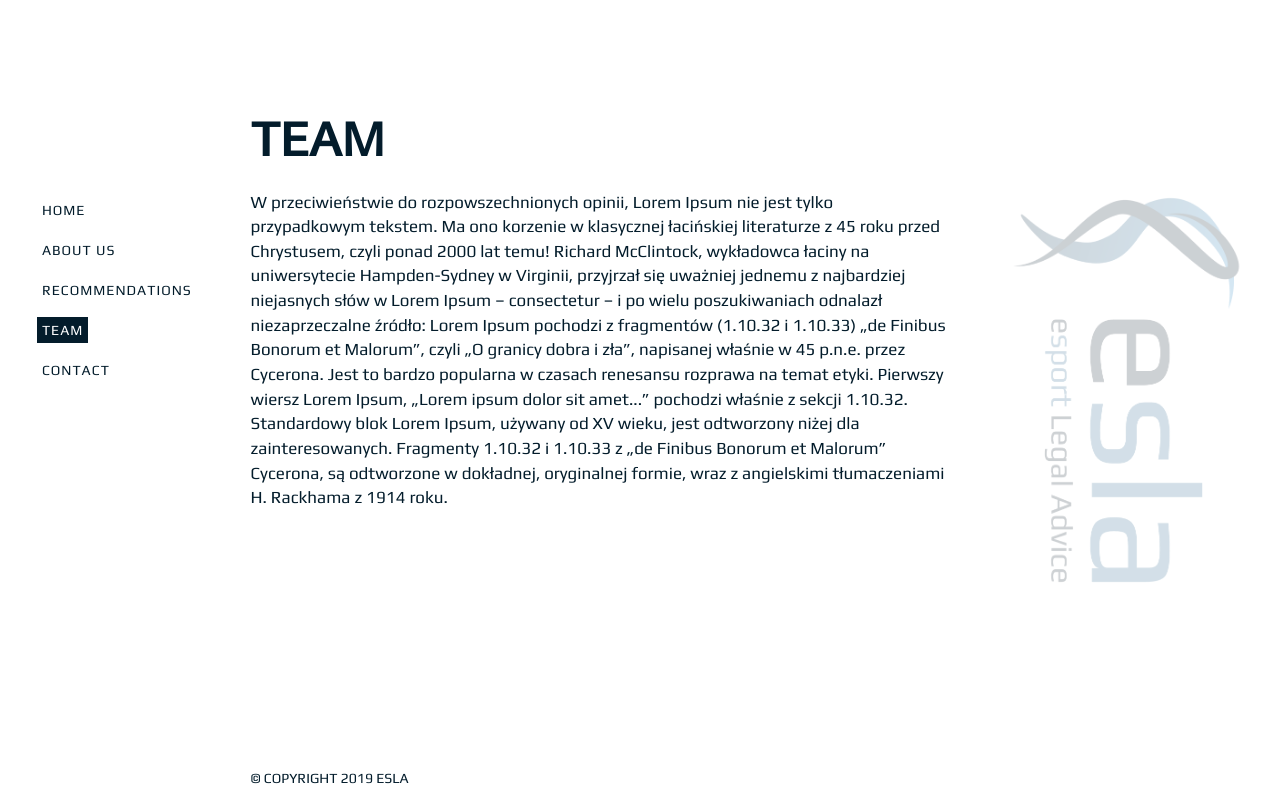
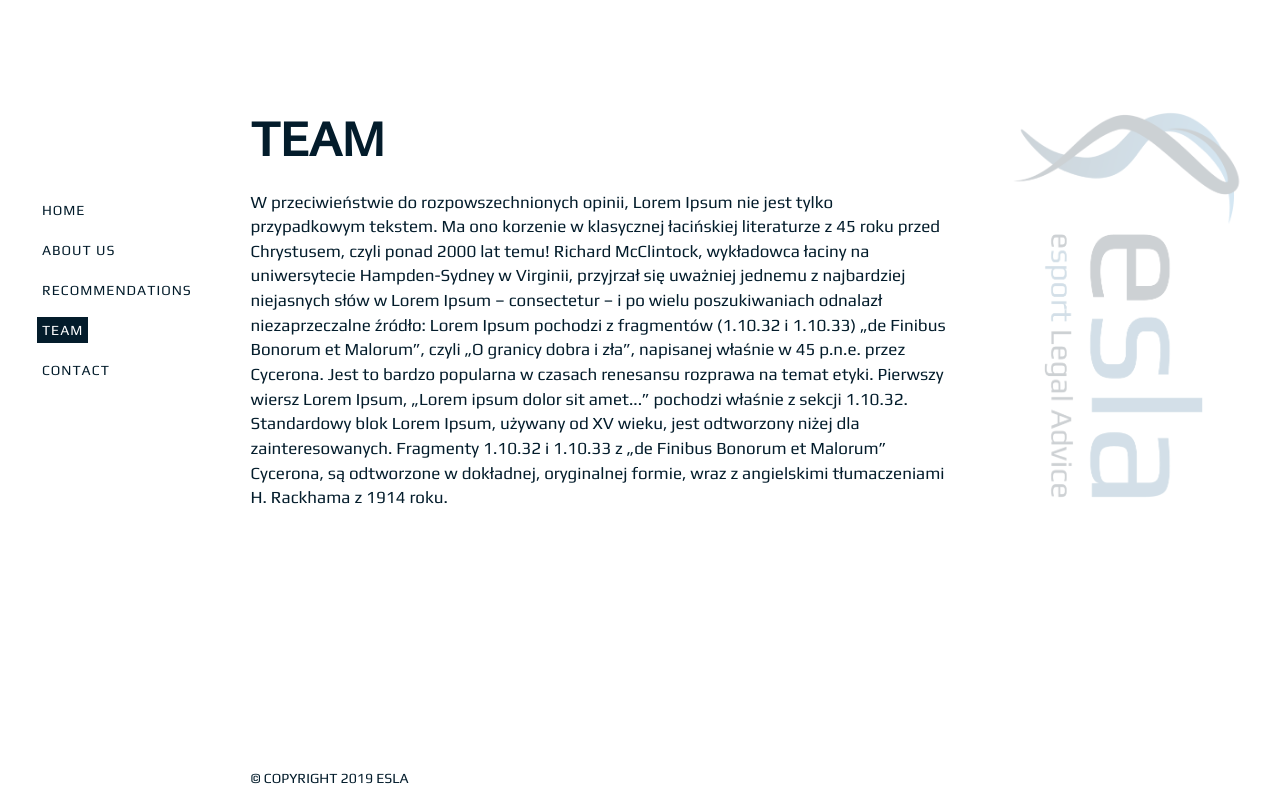
Before and after one commit to Luris993/ESLA, a website: page src/team.html in a window 1280 px wide. Drawn offline with nearby package versions, Linux system fonts and the light colour scheme.

Commit message:
edit logo background

```diff
--- a/src/scss/subpage.scss
+++ b/src/scss/subpage.scss
@@ -30,11 +30,10 @@ body {
 
 
 .background_logo {
-	margin: 180px 0 0 0;
 	height: 50vh;
 	opacity: 0.2;
 	position: sticky;
-	top: 190px;
+	top: 105px;
 }
 
 .page_header_animation {
```
Also changed, not shown: src/css/subpage.css.
